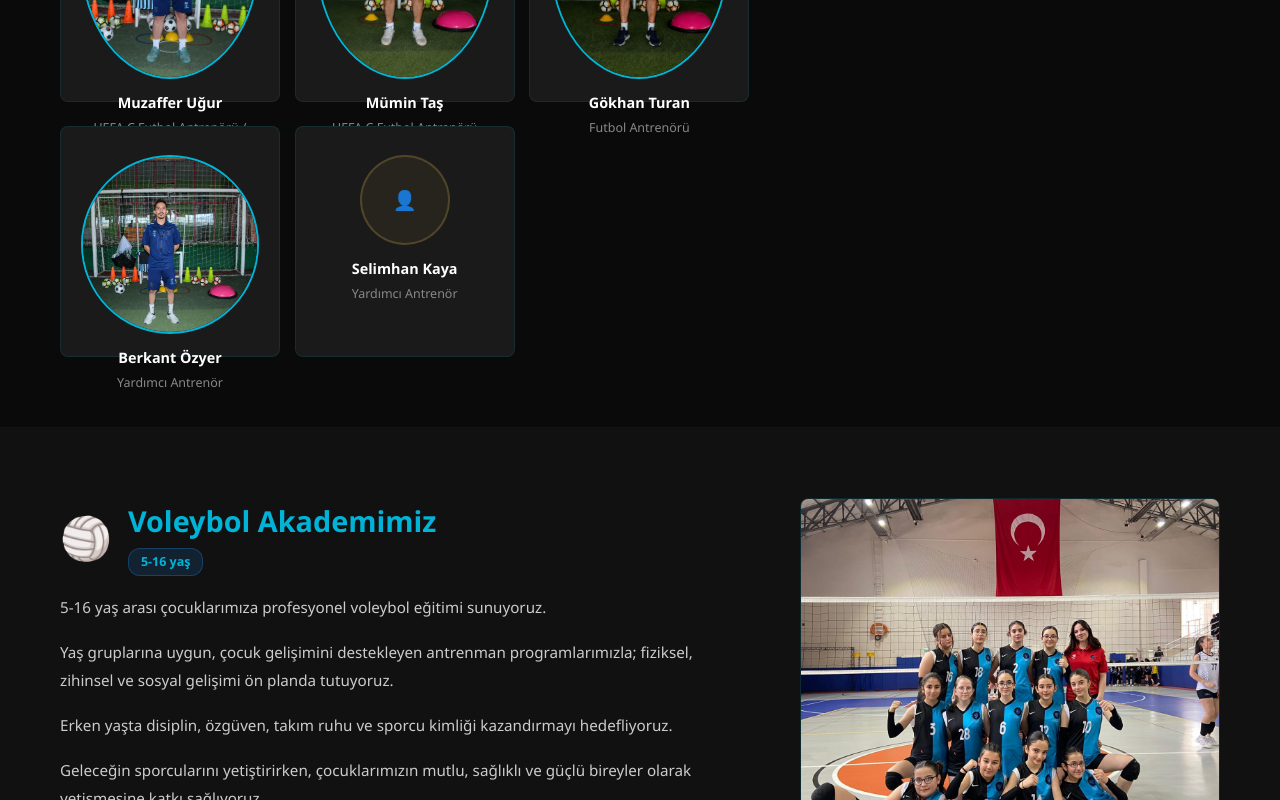
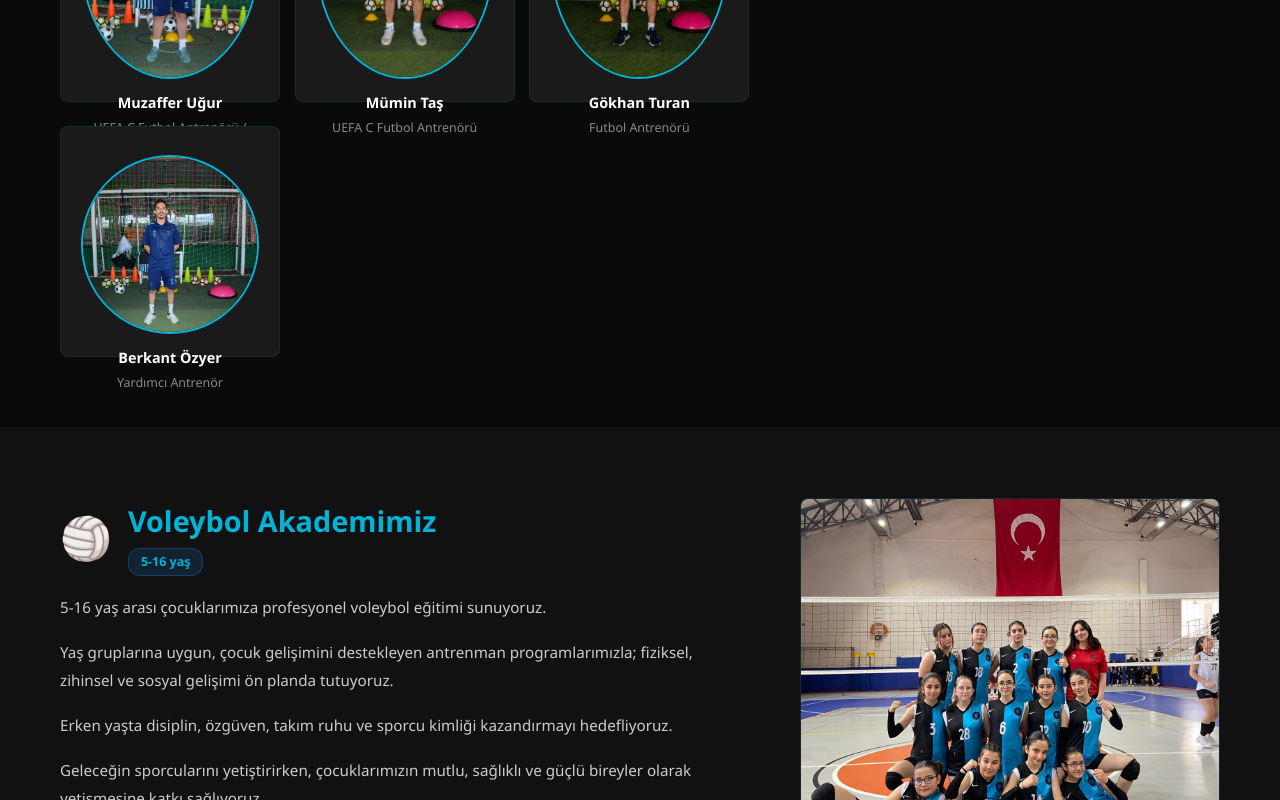
Before and after one commit to NSDMT/MUSK-Akademi, a React (Vite) app: page /branslar in a window 1280 px wide. Shown: the part 1080-1880 px from the top of the page. Built offline with nearby package versions, Linux system fonts and the light colour scheme; no server answers.

Commit message:
fix: Selimhan Kaya ve Aysegul Yolu branches listesinden kaldirildi

```diff
--- a/src/data/branches.js
+++ b/src/data/branches.js
@@ -20,7 +20,6 @@ Akademimizde yetişen sporcularımız, U-7'den itibaren U-18 ve A Takım seviyes
       { name: 'Mümin Taş', role: 'UEFA C Futbol Antrenörü', photo: '/images/trainers/mumin-tas.jpeg' },
       { name: 'Gökhan Turan', role: 'Futbol Antrenörü', photo: '/images/trainers/gokhan-turan.jpeg' },
       { name: 'Berkant Özyer', role: 'Yardımcı Antrenör', photo: '/images/trainers/berkant-ozyer.jpeg' },
-      { name: 'Selimhan Kaya', role: 'Yardımcı Antrenör', photo: '' },
     ],
   },
   {
@@ -41,7 +40,6 @@ Geleceğin sporcularını yetiştirirken, çocuklarımızın mutlu, sağlıklı
       { name: 'Şeval Akurt', role: 'Voleybol Antrenörü', photo: '/images/trainers/sevval-akurt.jpeg' },
       { name: 'Nipel Uluca', role: 'Voleybol Antrenörü', photo: '/images/trainers/nipel-uluca.jpeg' },
       { name: 'İlayda Bulut', role: 'Yardımcı Antrenör', photo: '/images/trainers/ilayda-bulut.jpeg' },
-      { name: 'Ayşegül Yolu', role: 'Yardımcı Antrenör', photo: '' },
     ],
   },
   {
```
